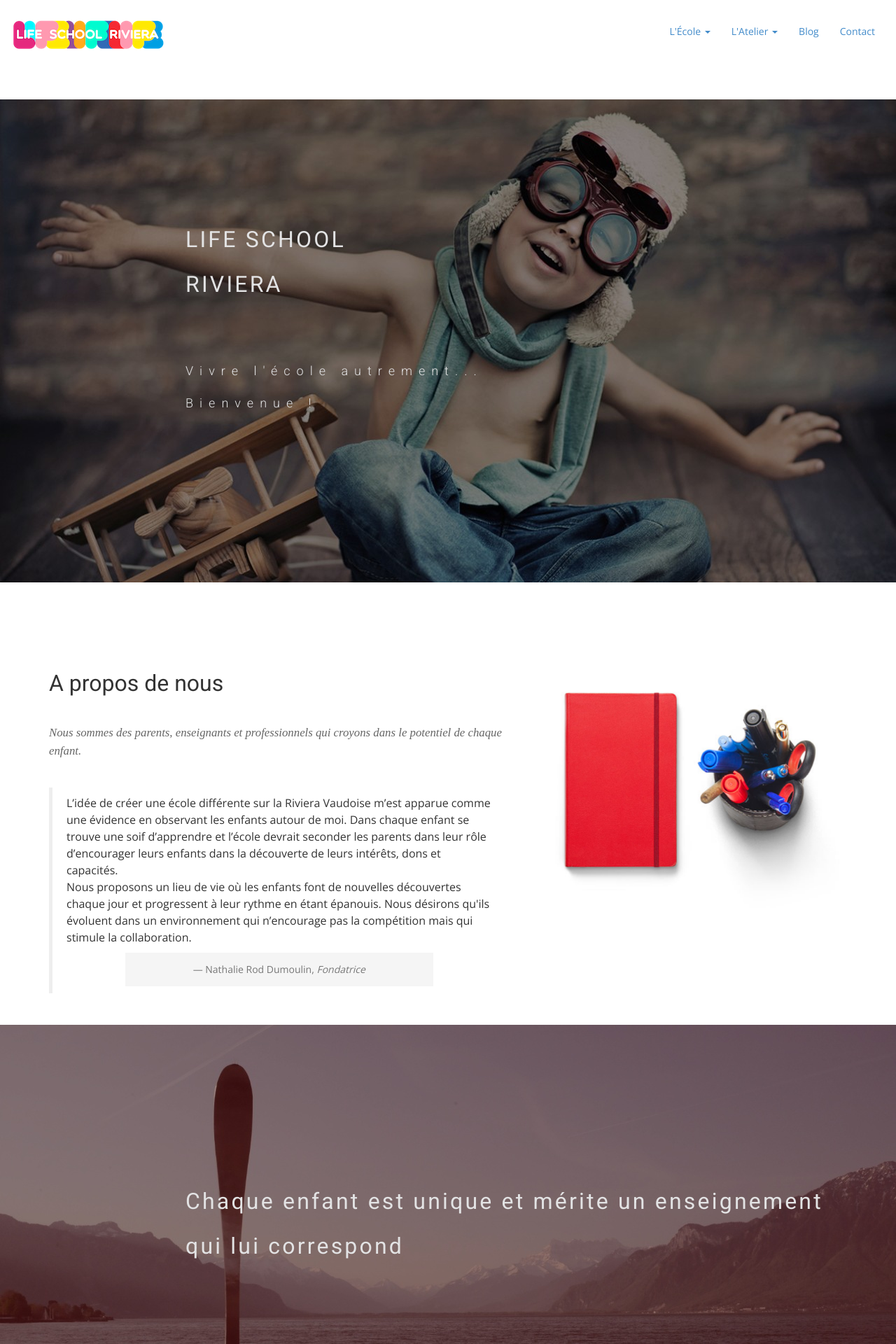
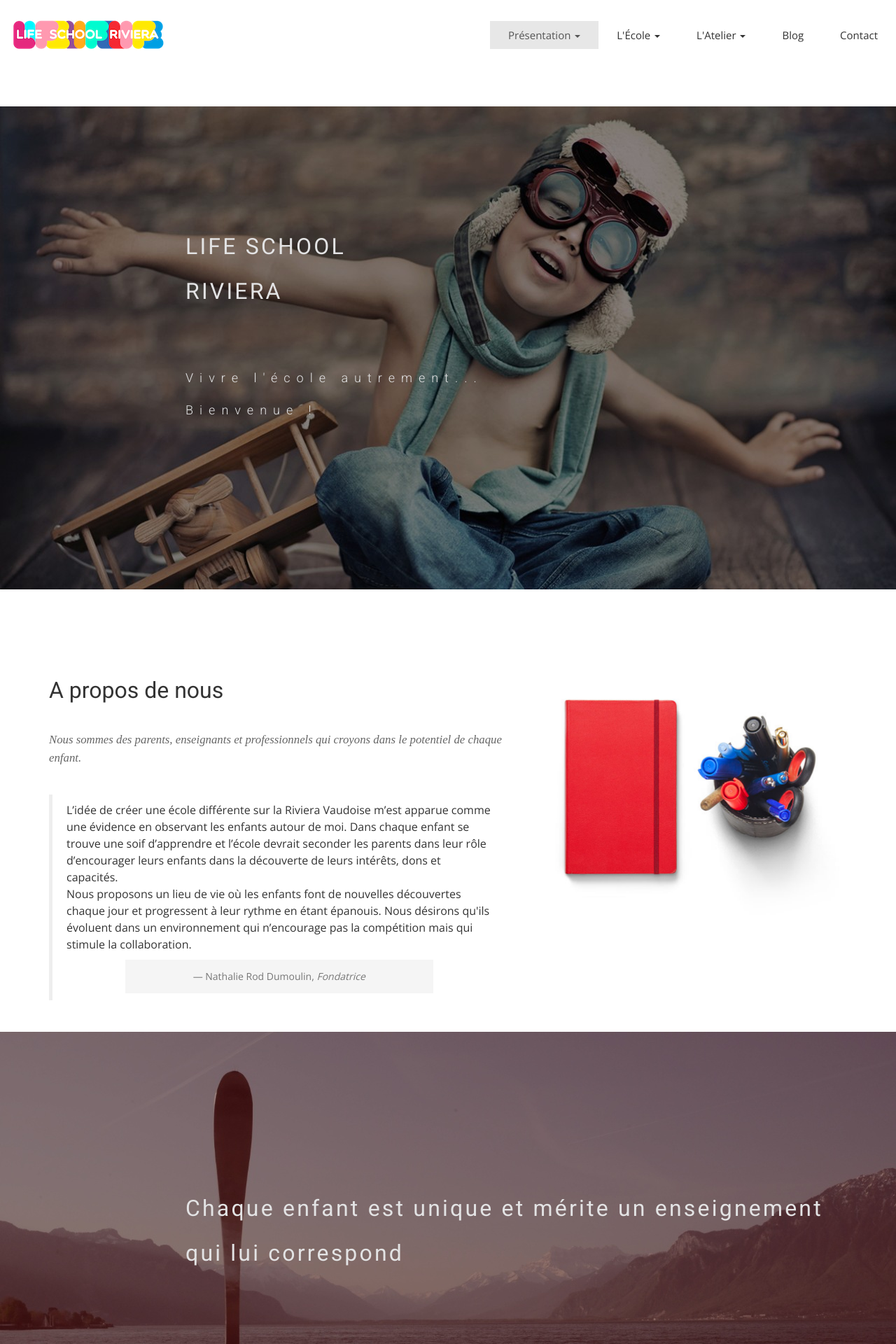
Before and after one commit to midjoule/lifeschool, a Jekyll site: the page built from index.html, in a window 1280 px wide. Shown: the top 1920 px of the page at 70% size. Built offline with Jekyll 4.4.1, drawn with Linux system fonts in a browser that asks for light colours; nearby versions of some CDN libraries; some web fonts are replaced.

Commit message:
Update header.html

```diff
--- a/_includes/header.html
+++ b/_includes/header.html
@@ -1,6 +1,6 @@
 <!-- Header Start -->
 <header>
-    <nav class="navbar">
+    <nav class="navbar navbar-default navbar-static-top">
       <div class="container-fluid">
         <div id="navbar" class="navbar-header">
           <button type="button" class="navbar-toggle collapsed" data-toggle="collapse" data-target="#bs-example-navbar-collapse-1" aria-expanded="false" aria-controls="navbar">
```
